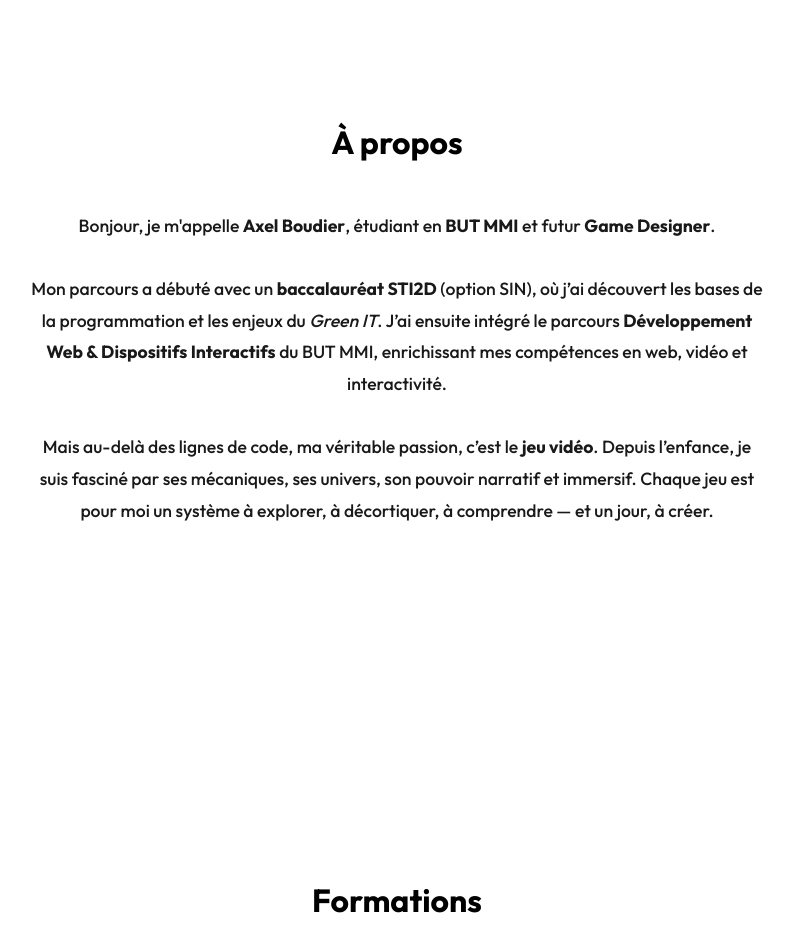
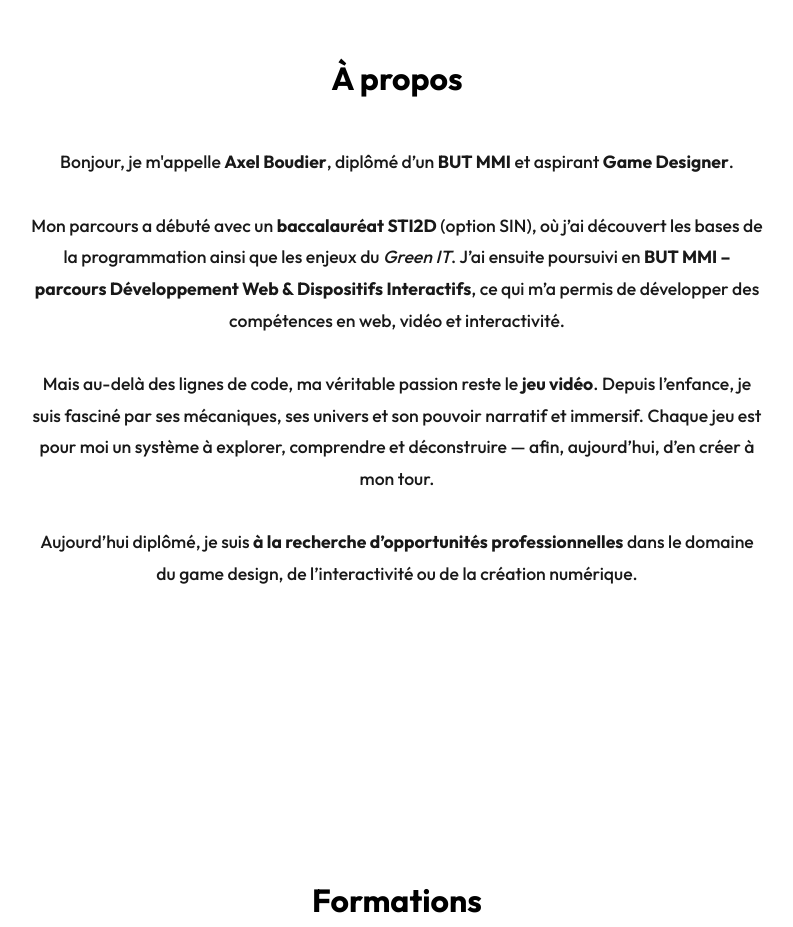
Before and after one commit to Skaners8/Axel_Boudier.github.io, a plain HTML site: page index.html in a window 1280 px wide. Shown: the part 920-1847 px from the top of the page, without its empty margins (243-1036 px from the left). Drawn offline with Linux system fonts and the light colour scheme.

Commit message:
Update index.html

```diff
--- a/index.html
+++ b/index.html
@@ -42,11 +42,13 @@
 <section id="about" class="panel">
   <h2>À propos</h2>
   <p>
-    Bonjour, je m'appelle <strong>Axel Boudier</strong>, étudiant en <strong>BUT MMI</strong> et futur <strong>Game Designer</strong>.
-    <br><br>
-    Mon parcours a débuté avec un <strong>baccalauréat STI2D</strong> (option SIN), où j’ai découvert les bases de la programmation et les enjeux du <em>Green IT</em>. J’ai ensuite intégré le parcours <strong>Développement Web & Dispositifs Interactifs</strong> du BUT MMI, enrichissant mes compétences en web, vidéo et interactivité.
-    <br><br>
-    Mais au-delà des lignes de code, ma véritable passion, c’est le <strong>jeu vidéo</strong>. Depuis l’enfance, je suis fasciné par ses mécaniques, ses univers, son pouvoir narratif et immersif. Chaque jeu est pour moi un système à explorer, à décortiquer, à comprendre — et un jour, à créer.
+  Bonjour, je m'appelle <strong>Axel Boudier</strong>, diplômé d’un <strong>BUT MMI</strong> et aspirant <strong>Game Designer</strong>.
+  <br><br>
+  Mon parcours a débuté avec un <strong>baccalauréat STI2D</strong> (option SIN), où j’ai découvert les bases de la programmation ainsi que les enjeux du <em>Green IT</em>. J’ai ensuite poursuivi en <strong>BUT MMI – parcours Développement Web & Dispositifs Interactifs</strong>, ce qui m’a permis de développer des compétences en web, vidéo et interactivité.
+  <br><br>
+  Mais au-delà des lignes de code, ma véritable passion reste le <strong>jeu vidéo</strong>. Depuis l’enfance, je suis fasciné par ses mécaniques, ses univers et son pouvoir narratif et immersif. Chaque jeu est pour moi un système à explorer, comprendre et déconstruire — afin, aujourd’hui, d’en créer à mon tour.
+  <br><br>
+  Aujourd’hui diplômé, je suis <strong>à la recherche d’opportunités professionnelles</strong> dans le domaine du game design, de l’interactivité ou de la création numérique.
   </p>
 </section>
 
```
